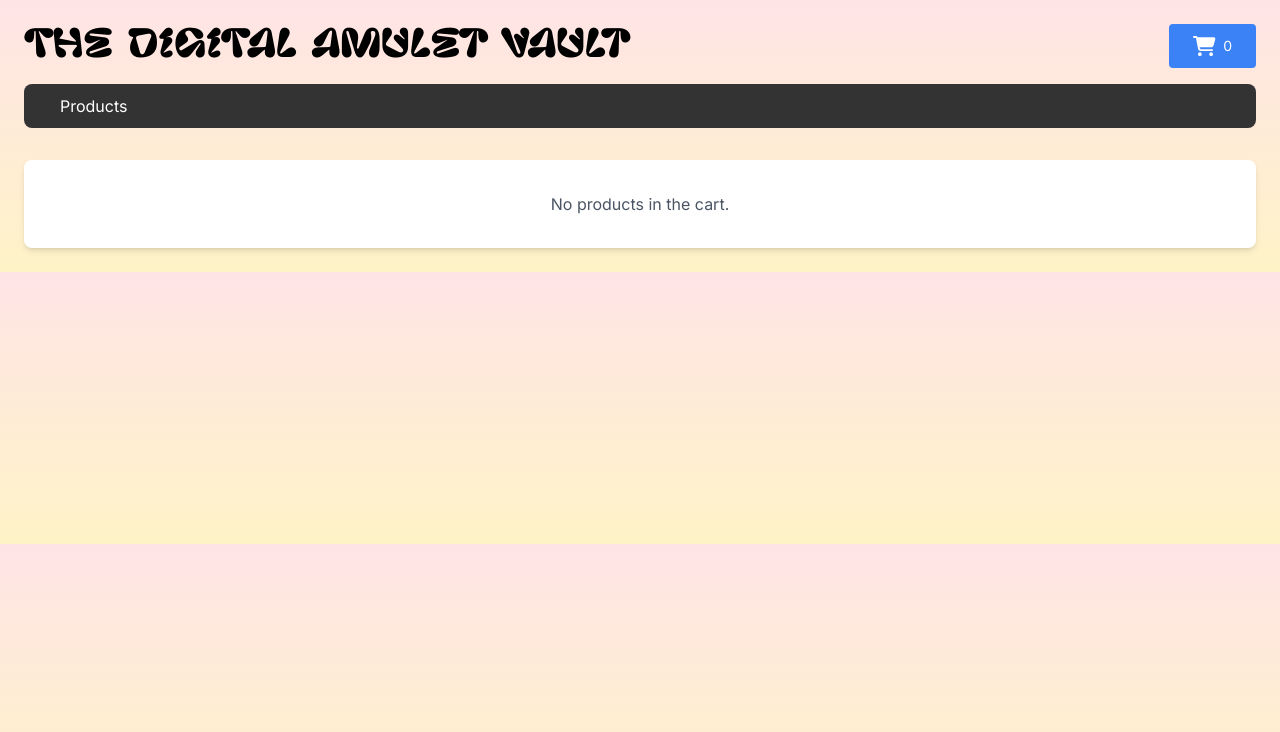
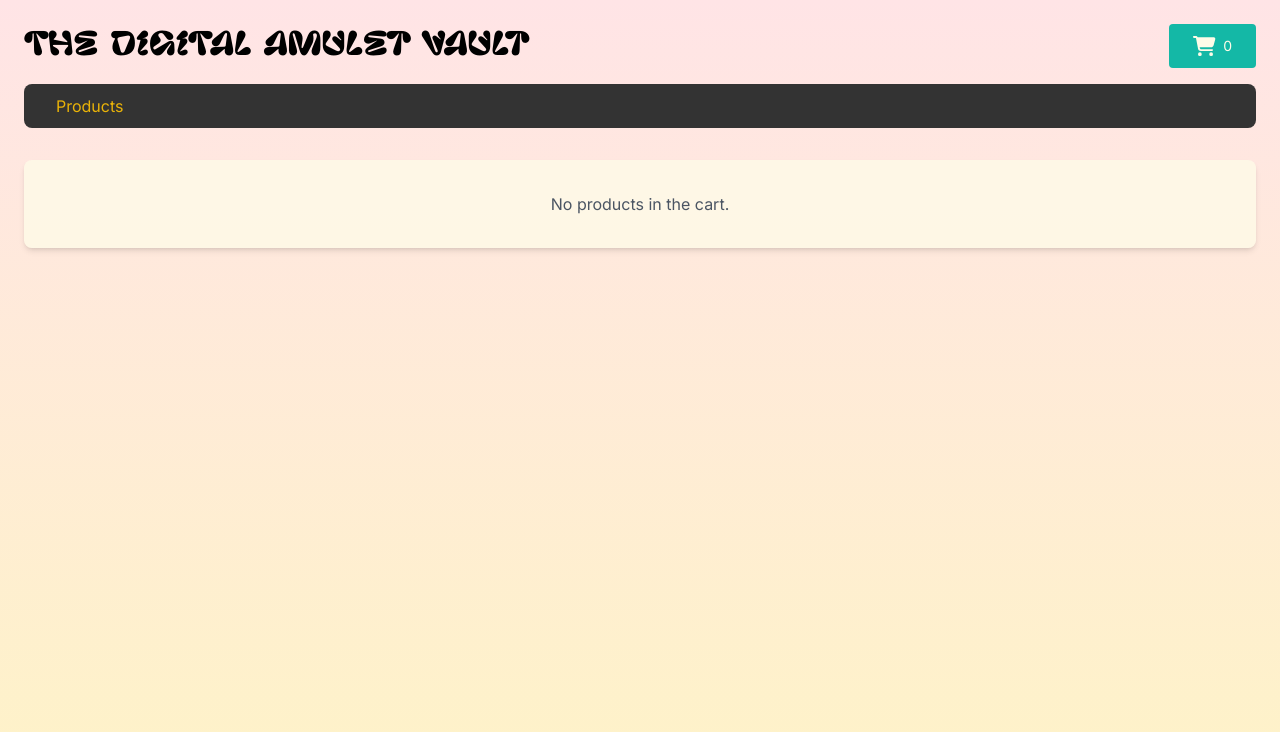
Before and after one commit to alexaldearroyo/digitalamuletvault, a Next.js app: page /cart in a window 1280 px wide. Shown: the top 732 px of the page. Built offline with nearby package versions, Linux system fonts and the light colour scheme.

Commit message:
Improve design overall

```diff
--- a/src/app/cart/page.js
+++ b/src/app/cart/page.js
@@ -14,14 +14,14 @@ export default function CartPage() {
   return (
     <div className="container mx-auto p-6">
       <Header />
-      <div className="cart bg-white rounded-lg shadow-md p-8">
+      <div className="cart bg-yellow-50 bg-opacity-75  rounded-lg shadow-md p-8">
         {cart.length === 0 ? (
           <p className="text-center text-gray-600">No products in the cart.</p>
         ) : (
           <div className="grid grid-cols-1 gap-6 sm:grid-cols-2 md:grid-cols-3 lg:grid-cols-4">
             {cart.map((product) => (
               <div
-                className="cart-product bg-gray-100 rounded-lg p-4 flex flex-col"
+                className="cart-product bg-red-50 rounded-lg p-4 flex flex-col shadow-md"
                 key={product.id}
                 data-test-id={`cart-product-${product.id}`}
               >
@@ -59,13 +59,8 @@ export default function CartPage() {
             </p>
             <Link href="/checkout">
               <button
-                className="btn-checkout mt-4 rounded"
+                className="btn-turqoise mt-4 rounded"
                 data-test-id="cart-checkout"
-                style={{
-                  backgroundColor: '#4CAF50',
-                  color: 'white',
-                  padding: '12px 24px',
-                }}
               >
                 Checkout
               </button>
--- a/src/app/checkout/page.js
+++ b/src/app/checkout/page.js
@@ -72,7 +72,7 @@ const CheckoutPage = () => {
         <Header />
       </div>
       <div className="flex items-start justify-center mt-0 sm:mt-2">
-        <main className="mt-8 w-full max-w-lg bg-white rounded-lg shadow-md">
+        <main className="mt-8 w-full max-w-lg bg-yellow-50 bg-opacity-60 rounded-lg shadow-md">
           <div className="p-4 sm:p-6 lg:p-8">
             <p className="text-lg text-gray-600 mb-6">Total: {totalPrice}</p>
             <hr className="my-4" /> {/* Separator line */}
@@ -90,7 +90,7 @@ const CheckoutPage = () => {
                       placeholder="Enter First Name"
                       data-test-id="checkout-first-name"
                       onChange={handleChange}
-                      className="border border-gray-300 rounded-lg p-2 w-full"
+                      className="input-field"
                     />
                   </label>
                 </div>
@@ -105,7 +105,7 @@ const CheckoutPage = () => {
                       placeholder="Enter Last Name"
                       data-test-id="checkout-last-name"
                       onChange={handleChange}
-                      className="border border-gray-300 rounded-lg p-2 w-full"
+                      className="input-field"
                     />
                   </label>
                 </div>
@@ -121,7 +121,7 @@ const CheckoutPage = () => {
                     placeholder="Enter Email"
                     data-test-id="checkout-email"
                     onChange={handleChange}
-                    className="border border-gray-300 rounded-lg p-2 w-full"
+                    className="input-field"
                   />
                 </label>
               </div>
@@ -136,7 +136,7 @@ const CheckoutPage = () => {
                     placeholder="Enter Address"
                     data-test-id="checkout-address"
                     onChange={handleChange}
-                    className="border border-gray-300 rounded-lg p-2 w-full"
+                    className="input-field"
                   />
                 </label>
               </div>
@@ -151,7 +151,7 @@ const CheckoutPage = () => {
                     placeholder="Enter City"
                     data-test-id="checkout-city"
                     onChange={handleChange}
-                    className="border border-gray-300 rounded-lg p-2 w-full"
+                    className="input-field"
                   />
                 </label>
               </div>
@@ -167,7 +167,7 @@ const CheckoutPage = () => {
                       placeholder="Enter Postal Code"
                       data-test-id="checkout-postal-code"
                       onChange={handleChange}
-                      className="border border-gray-300 rounded-lg p-2 w-full"
+                      className="input-field"
                     />
                   </label>
                 </div>
@@ -182,7 +182,7 @@ const CheckoutPage = () => {
                       placeholder="Enter Country"
                       data-test-id="checkout-country"
                       onChange={handleChange}
-                      className="border border-gray-300 rounded-lg p-2 w-full"
+                      className="input-field"
                     />
                   </label>
                 </div>
@@ -200,7 +200,7 @@ const CheckoutPage = () => {
                     placeholder="Enter Credit Card"
                     data-test-id="checkout-credit-card"
                     onChange={handleChange}
-                    className="border border-gray-300 rounded-lg p-2 w-full"
+                    className="input-field"
                   />
                 </label>
               </div>
@@ -216,7 +216,7 @@ const CheckoutPage = () => {
                       placeholder="Enter Expiration Date"
                       data-test-id="checkout-expiration-date"
                       onChange={handleChange}
-                      className="border border-gray-300 rounded-lg p-2 w-full"
+                      className="input-field"
                     />
                   </label>
                 </div>
@@ -231,7 +231,7 @@ const CheckoutPage = () => {
                       placeholder="Enter Security Code"
                       data-test-id="checkout-security-code"
                       onChange={handleChange}
-                      className="border border-gray-300 rounded-lg p-2 w-full"
+                      className="input-field"
                     />
                   </label>
                 </div>
@@ -243,13 +243,13 @@ const CheckoutPage = () => {
                 <button
                   type="submit"
                   data-test-id="checkout-confirm-order"
-                  className="bg-blue-500 text-white px-6 py-3 rounded-lg hover:bg-blue-600 transition duration-300"
+                  className="bg-teal-500 text-yellow-50 px-6 py-3 rounded-lg hover:bg-teal-600 transition duration-300"
                 >
                   Confirm Order
                 </button>
 
                 <Link href="/">
-                  <span className="inline-block bg-blue-500 text-white px-6 py-3 rounded-lg hover:bg-blue-600 transition duration-300">
+                  <span className="inline-block bg-teal-500 text-yellow-50 px-6 py-3 rounded-lg hover:bg-teal-600 transition duration-300">
                     Continue Shopping
                   </span>
                 </Link>
--- a/src/app/globals.css
+++ b/src/app/globals.css
@@ -11,7 +11,7 @@ body {
 }
 
 .product-card {
-  @apply bg-white shadow-md rounded-lg overflow-hidden transition-transform transform hover:scale-105;
+  @apply bg-yellow-50 bg-opacity-60 shadow-md rounded-lg overflow-hidden transition-transform transform hover:scale-105;
 }
 
 .product-card h2 {
@@ -34,3 +34,15 @@ body {
   background-color: #333;
   padding: 10px 20px;
 }
+
+.btn-burungdy {
+  @apply bg-pink-700 text-yellow-50 px-6 py-3 rounded-lg hover:bg-pink-800 transition duration-300;
+}
+
+.btn-turqoise {
+  @apply bg-teal-500 text-yellow-50 px-6 py-3 rounded-lg hover:bg-teal-600 transition duration-300;
+}
+
+.input-field {
+  @apply bg-white border border-gray-300 rounded-lg p-2 w-full;
+}
--- a/src/app/layout.js
+++ b/src/app/layout.js
@@ -17,7 +17,7 @@ export const metadata = {
 export default function RootLayout({ children }) {
   return (
     <html lang="en">
-      <body className={inter.className}>
+      <body className={`${inter.className} min-w-screen min-h-screen`}>
         <CartProvider>{children}</CartProvider>
       </body>
     </html>
--- a/src/app/thankyou/page.js
+++ b/src/app/thankyou/page.js
@@ -11,9 +11,7 @@ const ThankYouPage = () => {
           Your order has been placed successfully.
         </p>
         <Link href="/">
-          <span className="inline-block bg-blue-500 text-white px-6 py-3 rounded hover:bg-blue-600 transition duration-300">
-            Continue Shopping
-          </span>
+          <span className="btn-turqoise">Continue Shopping</span>
         </Link>
       </main>
     </div>
--- a/src/components/AddToCartButton.js
+++ b/src/components/AddToCartButton.js
@@ -37,7 +37,7 @@ export default function AddToCartButton({ product }) {
       </div>
       <button
         onClick={handleAddToCart}
-        className="bg-blue-500 text-white px-6 py-3 rounded hover:bg-blue-600"
+        className="btn-turqoise"
         data-test-id="product-add-to-cart"
       >
         Add to Cart
--- a/src/components/Header.js
+++ b/src/components/Header.js
@@ -17,12 +17,14 @@ export default function Header() {
   return (
     <header className="mb-8">
       <div className="flex justify-between items-center">
-        <h1 className="text-4xl font-bold mb-0">The Digital Amulet Vault</h1>
+        <h1 className="text-4xl sm:text-3xl font-bold mb-0">
+          The Digital Amulet Vault
+        </h1>
         <Link href="/cart" className="ml-4" data-test-id="cart-link">
-          <button className="bg-blue-500 text-white px-6 py-3 rounded hover:bg-blue-600 flex items-center justify-center">
+          <button className="bg-teal-500 text-yellow-50 px-6 py-3 rounded hover:bg-teal-600 flex items-center justify-center">
             <FontAwesomeIcon
               icon={faShoppingCart}
-              className="text-white text-xl"
+              className="text-yellow-50 text-xl"
             />
             <span className="ml-2 text-sm" data-test-id="cart-count">
               {cartCount}
@@ -31,8 +33,12 @@ export default function Header() {
         </Link>
       </div>
       <div className="bg-dark py-2 text-white rounded-lg mt-4">
-        <Link href="/" className="ml-4" data-test-id="products-link">
-          <span className="text-white-500 hover:underline">Products</span>
+        <Link
+          href="/"
+          className="ml-3 text-yellow-500 hover:text-yellow-50 no-underline"
+          data-test-id="products-link"
+        >
+          <span>Products</span>
         </Link>
       </div>
     </header>
```
